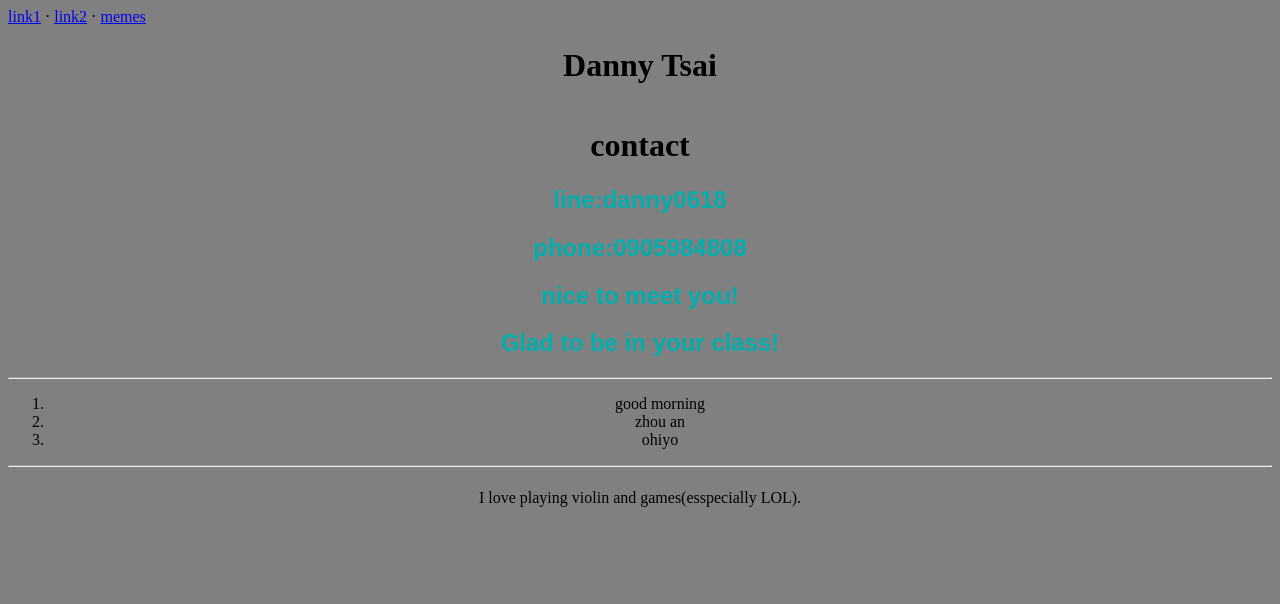
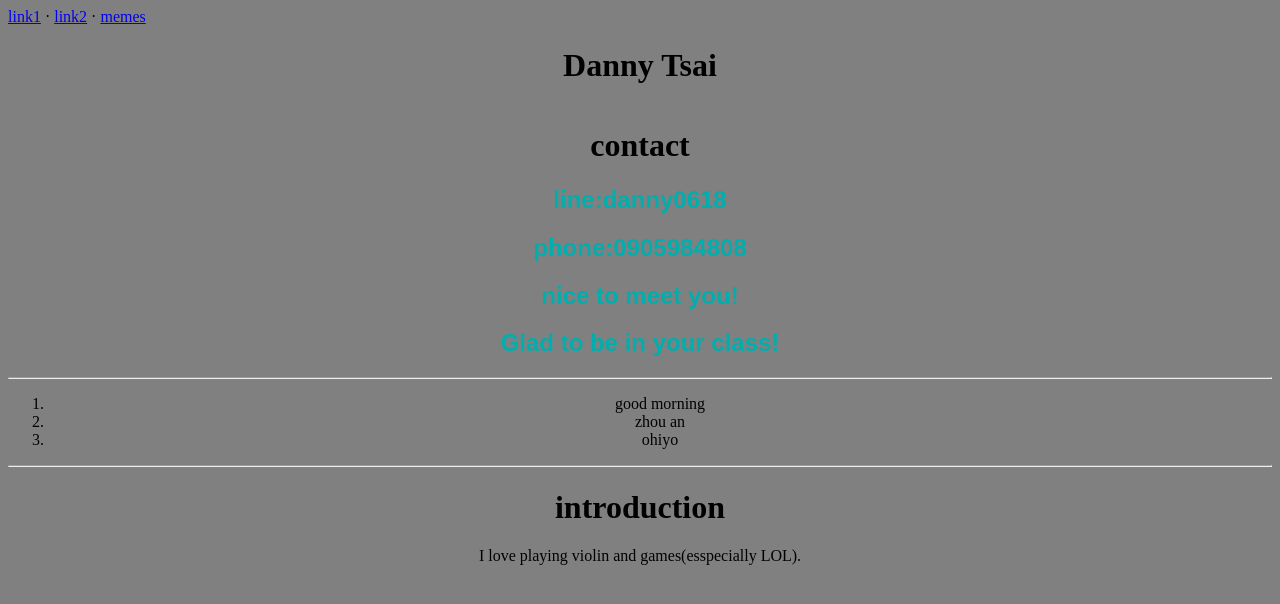
Before and after one commit to dannytsai/dannytsai.github.io, a plain HTML site: page docs/index.html in a window 1280 px wide. Drawn offline with Linux system fonts and the light colour scheme.

Commit message:
Update index.html

```diff
--- a/docs/index.html
+++ b/docs/index.html
@@ -25,7 +25,7 @@
 			<li>ohiyo</li>
 		</ol>
 		<hr></hr>
-		<center><h1><introduction></h1>
+		<center><h1>introduction</h1>
 			<p>My name is Danny Tsai, I'm a freshman accounting student,</p>
 			I love playing violin and games(esspecially LOL).<p> According to
 			my hobbies, my personal page this time is about violin masterpeice.
```
